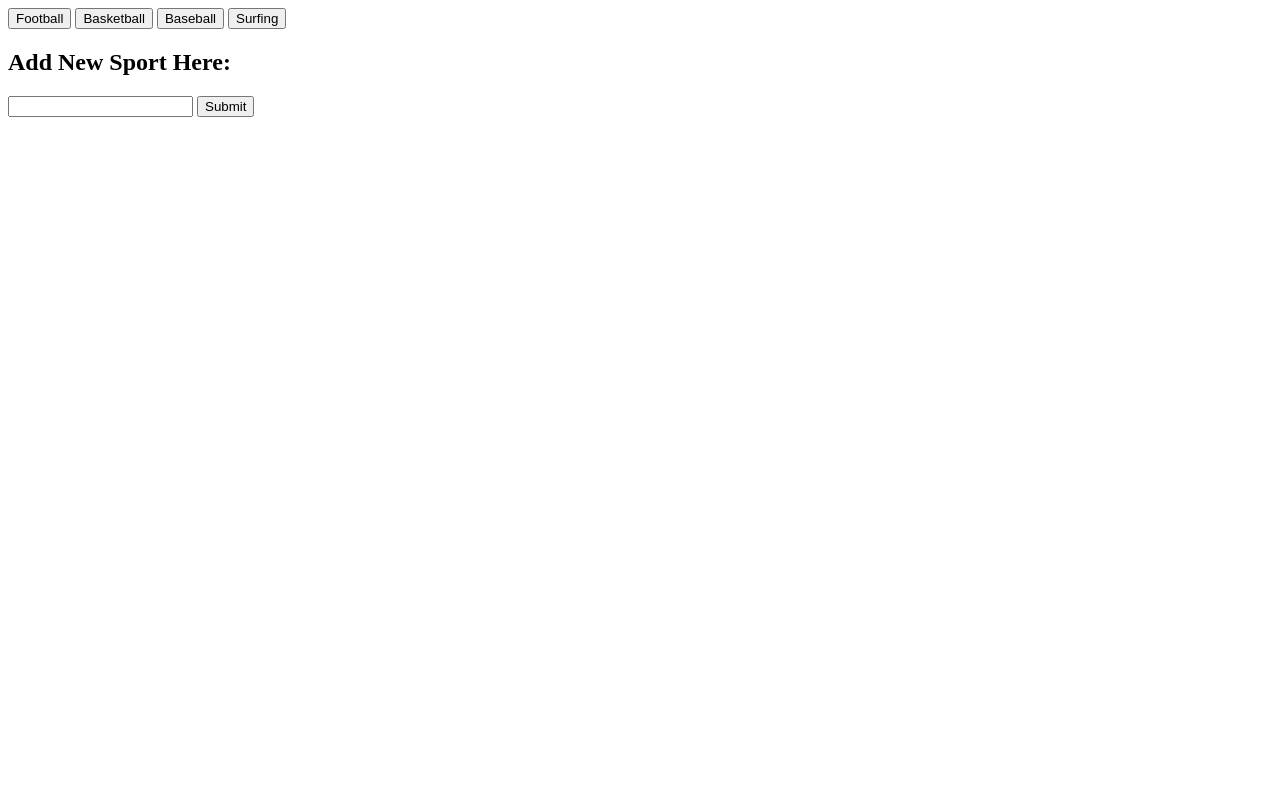
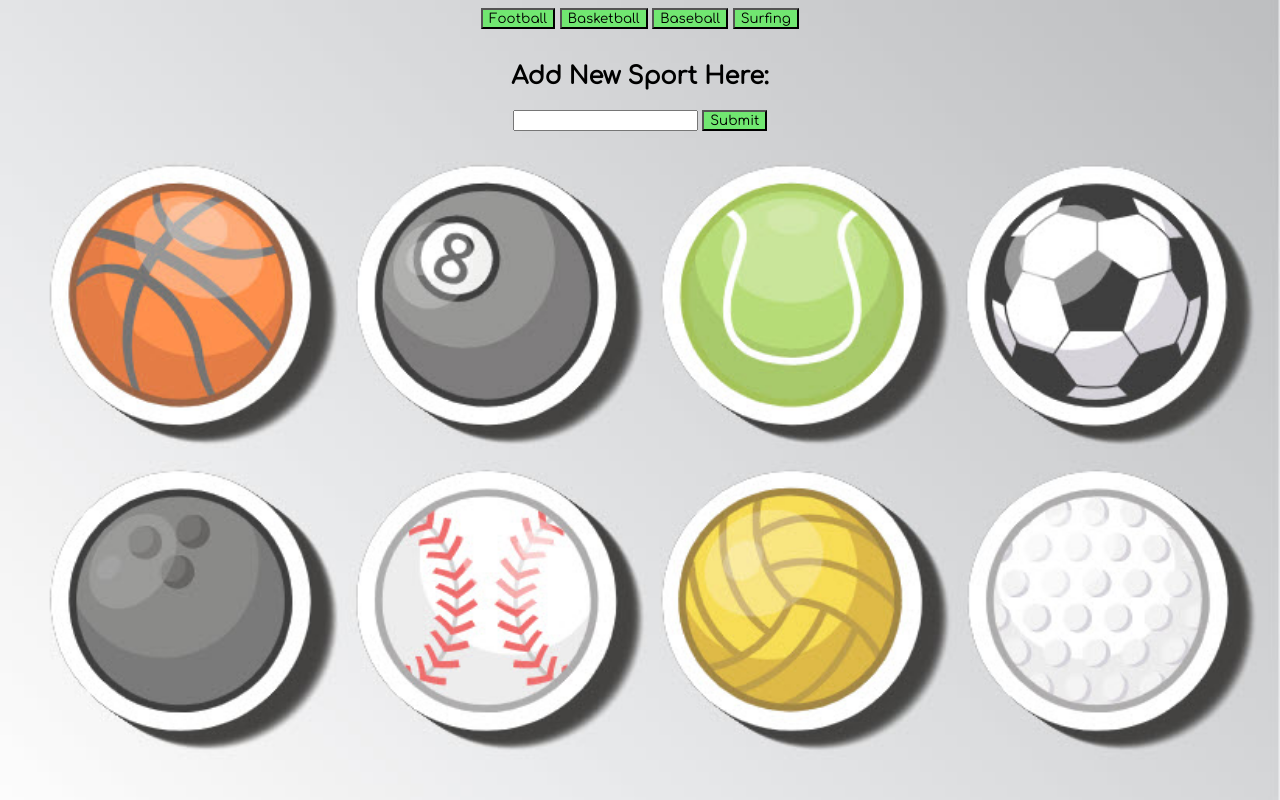
Before and after one commit to jlynnraz/Giphy-Generator, a plain HTML site: page index.html in a window 1280 px wide. Drawn offline with nearby package versions, Linux system fonts and the light colour scheme.

Commit message:
adding stylesheet and styling

```diff
--- a/app.js
+++ b/app.js
@@ -1,9 +1,10 @@
 
 $("#buttons-div").on("click", ".buttons", function(){
+    $("#gifs-appear-here").empty();
     var keyword = $(this).attr("data-buttons");
     var queryURL = "https://api.giphy.com/v1/gifs/search?q=" + keyword + "&api_key=BkaUZZWcFij6J7AoQj3WtPb1R2p9O6V9&limit=10"
     console.log(keyword);
-console.log(this);
+    console.log(this);
     $.ajax({
         url: queryURL,
         method: "GET"
@@ -11,7 +12,7 @@ console.log(this);
         console.log(response);
         var results = response.data;
         for (var i = 0; i < results.length; i++) {
-            var gifDiv = $("<div>");
+            var gifDiv = $("<div>").addClass("gifClass");
 
             var rating = results[i].rating;
 
@@ -28,6 +29,7 @@ console.log(this);
     });
 
 });
+
 
 $("#gifs-appear-here").on("click", ".gif", function(){
 
--- a/index.html
+++ b/index.html
@@ -5,10 +5,12 @@
     <meta name="viewport" content="width=device-width, initial-scale=1.0">
     <script type="text/javascript" src="https://cdnjs.cloudflare.com/ajax/libs/jquery/3.2.1/jquery.min.js"></script>
     <meta http-equiv="X-UA-Compatible" content="ie=edge">
+    <link rel="stylesheet" type="text/css" href="style.css">
+    <link href="https://fonts.googleapis.com/css?family=Comfortaa&display=swap" rel="stylesheet">
     <title>Document</title>
 </head>
 <body>
-
+  <div class="container">
     <div id="buttons-div">
     <button data-buttons="Football" class="buttons">Football</button>
     <button data-buttons="Basketball" class="buttons">Basketball</button>
@@ -20,7 +22,7 @@
 <h2>Add New Sport Here:</h2>
     <input id="input-box">
     <button id="submit-btn">Submit</button>
-
+    </div>
     <script src="app.js" type="text/javascript"></script>
 </body>
 </html>
--- a/style.css
+++ b/style.css
@@ -1,6 +1,38 @@
 body {
-    background-image: url("../images/background.jpg");
-    color:purple;
-    background-size: 90%;
+    background-image: url("images/background.jpg");
+    background-repeat: no-repeat;
+    font-family: 'Comfortaa', cursive;
+    background-size: 100%
 
 }
+
+.container{
+    text-align: center;
+    /* margin-left: 33%;
+    margin-right: 33%; */
+
+}
+
+#buttons-div{
+    color: purple;
+    height: 15px;
+}
+
+button{
+    background: rgb(113, 231, 113);
+    font-family: 'Comfortaa', cursive;
+    margin-bottom: 15px;
+
+}
+
+#gifs-appear-here{
+    display:flex;
+    flex-wrap: wrap;
+    margin-top: 20px
+
+}
+
+.gifClass{
+    padding-right: 10px;
+    display: block
+}
```
